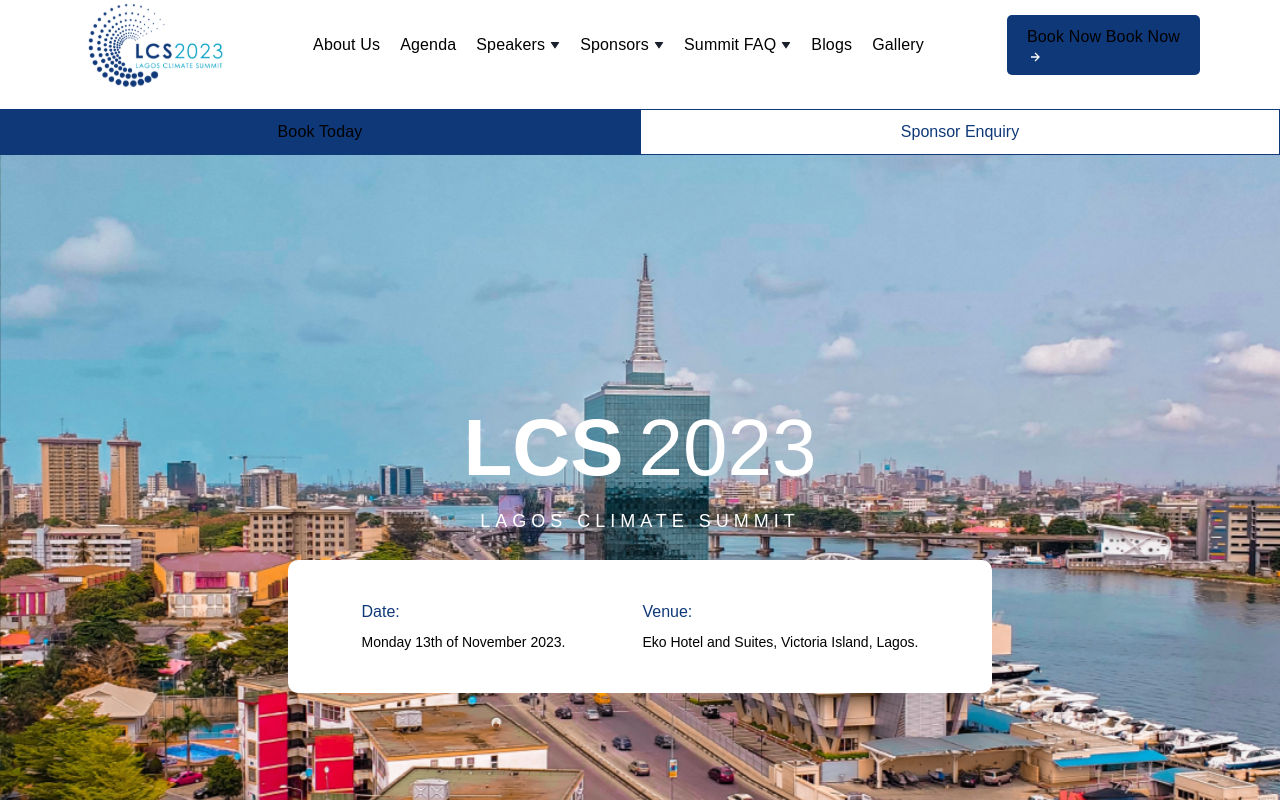
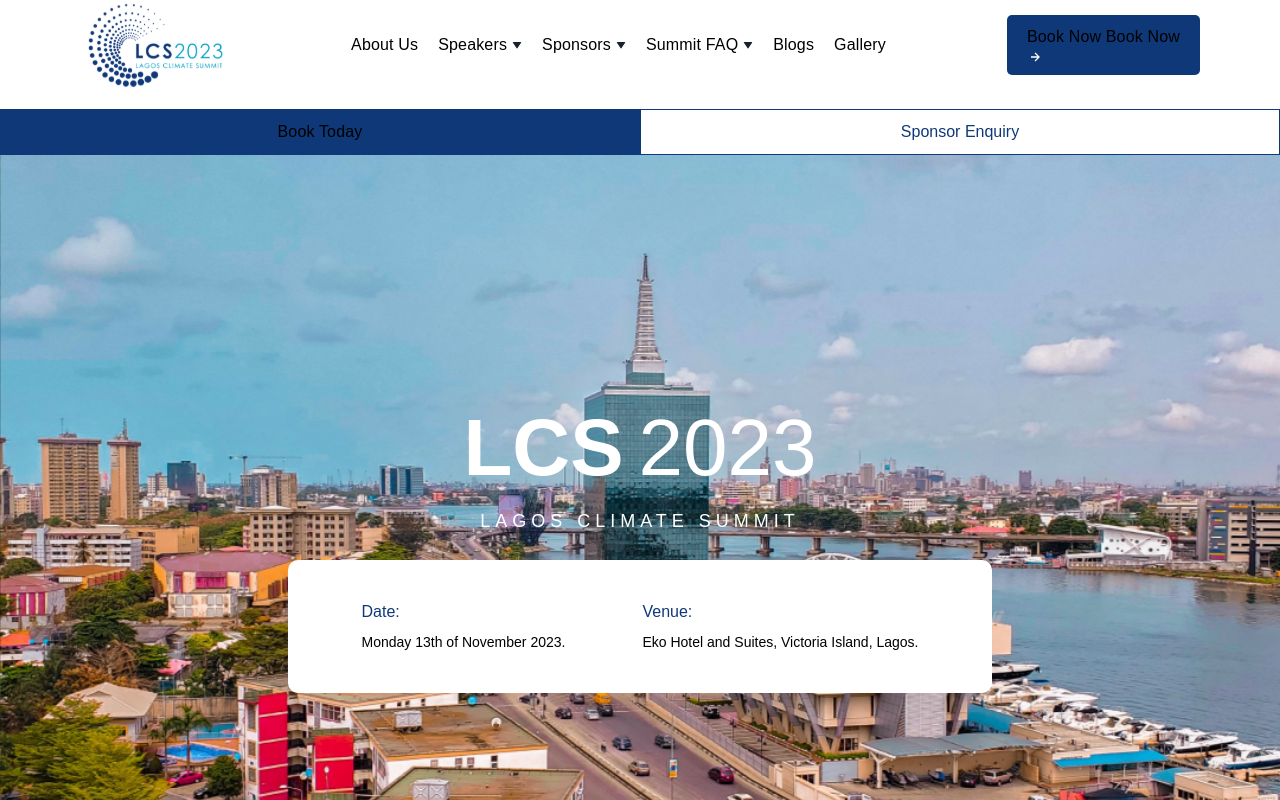
Before and after one commit to thomasAmara/Lagos-Economic-Summit, a React (Create React App) app: page / in a window 1280 px wide. Shown: the top 800 px of the page. Built offline with nearby package versions, Linux system fonts and the light colour scheme.

Commit message:
refactor

```diff
--- a/src/Components/Navbar/Navbar.jsx
+++ b/src/Components/Navbar/Navbar.jsx
@@ -16,7 +16,6 @@ export default function Navbar() {
         </Link>
         <div className='navbar-pages'>
           <Link to='/AboutUs'>About Us</Link>
-          <Link>Agenda</Link>
           <div className='navbar-svg'>
             <Link to='/Speakers'>Speakers</Link>
             <BiSolidDownArrow size={10} />
```
